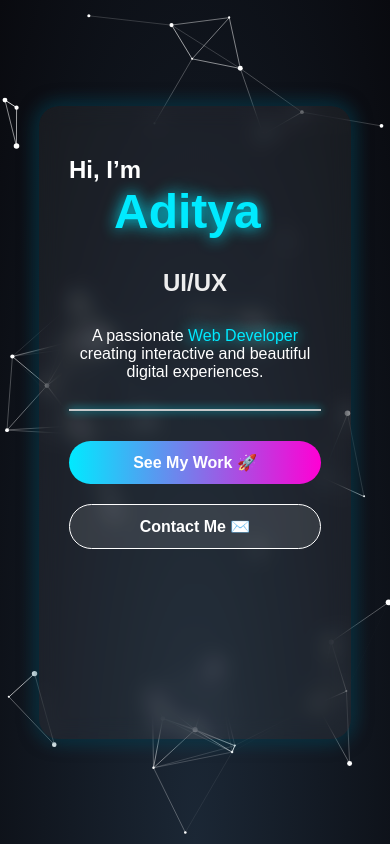
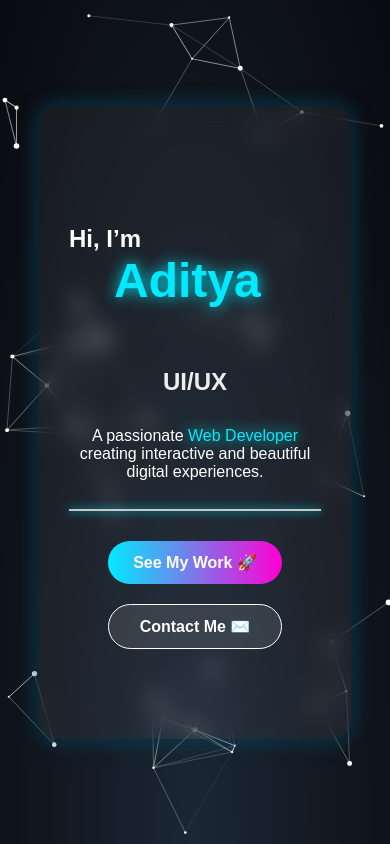
Before and after one commit to developer-dad/Intro-Page, a plain HTML site: page index.html in a window 390 px wide. Drawn offline with Linux system fonts and the light colour scheme.

Commit message:
Responsive 4

```diff
--- a/styles.css
+++ b/styles.css
@@ -34,6 +34,8 @@ html {
 }
 
 .intro-card {
+  height: 40%;
+  width: 55%;
   padding: 40px 60px;
   background: rgba(255, 255, 255, 0.05);
   border-radius: 20px;
@@ -42,6 +44,10 @@ html {
   box-shadow: 0 0 20px rgba(0, 0, 0, 0.6), 0 0 20px rgba(0, 200, 255, 0.4);
   transform-style: preserve-3d;
   transition: transform .3s ease;
+  display: flex;
+  flex-direction: column;
+  justify-content: center;
+  align-items: center;
 }
 
 .intro-card:hover {
@@ -146,6 +152,7 @@ h1 {
     border: 1px solid #ffffffbe;
     margin-top: 28px;
     box-shadow: 0px 0px 8px #00eaff;
+    width: 100%;
   }
 
   .btns {
```
